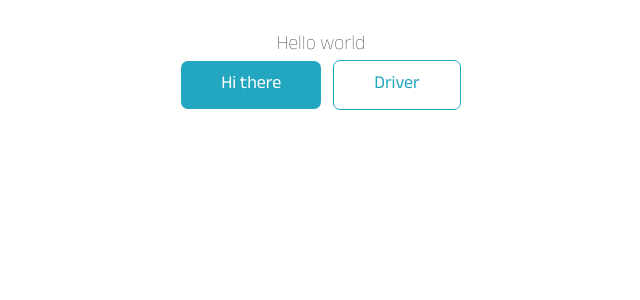
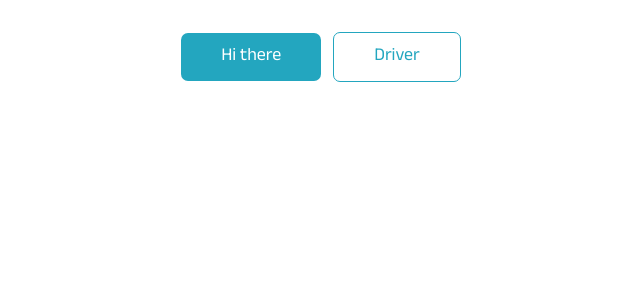
Before and after one commit to Touchstack/FleetOps, a React (Vite) app: page / in a window 1280 px wide. Shown: the top 300 px of the page, without its empty margins (319-959 px from the left). Built offline with nearby package versions, Linux system fonts and the light colour scheme.

Commit message:
Updated Development Branch

```diff
--- a/src/App.jsx
+++ b/src/App.jsx
@@ -8,7 +8,6 @@ import OutlinedButton from "./assets/Components/Buttons/OutlinedButton";
 export default function App() {
   return (
     <div className="App">
-      <h1 className="text-xl font-Thin">Hello world</h1>
       <PrimaryButton buttonText={"Hi there"} />
       <OutlinedButton buttonText={"Driver"}/>
     </div>
```
